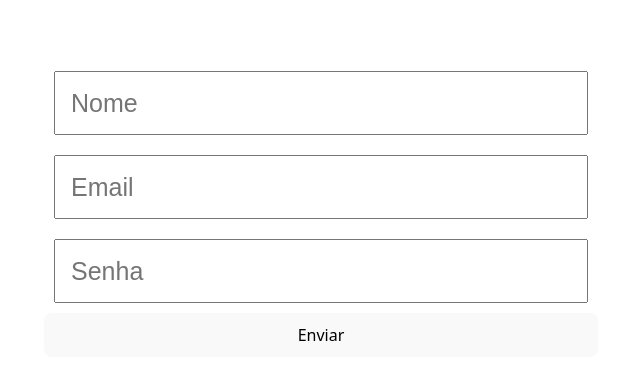
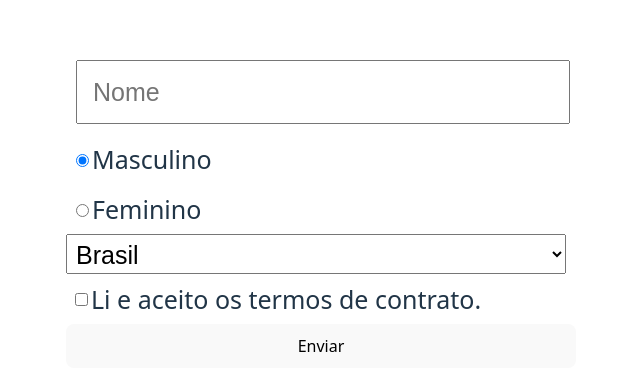
Before and after one commit to CastilhoY/ReactHookFormFundamentos, a React (Vite) app: page / in a window 1280 px wide. Shown: the part 191-582 px from the top of the page, without its empty margins (319-959 px from the left). Built offline with nearby package versions, Linux system fonts and the light colour scheme.

Commit message:
feat: utilizando default values, trabalhando com diferentes inputs

```diff
--- a/src/App.css
+++ b/src/App.css
@@ -10,9 +10,12 @@ form {
   flex-direction: column;
 }
 
-input {
+.inputText {
+  display: flex;
+  align-items: center;
+  justify-content: center;
   height: 30px;
-  width: 500px;
+  max-width: 460px; width: 100%;
   font-size: 25px;
   padding: 15px;
   margin: 10px;
@@ -21,3 +24,12 @@ input {
 p {
   margin: 0;
 }
+
+.radio-group{
+  display: flex;
+  align-items: center;
+  height: 40px;
+  width: 500px;
+  font-size: 25px;
+  padding: 5px;
+}
--- a/src/App.tsx
+++ b/src/App.tsx
@@ -3,8 +3,9 @@ import "./App.css";
 
 interface FormData {
   nome: string;
-  email: string;
-  senha: string;
+  sexo: string;
+  pais: string;
+  termos: boolean;
 }
 
 function App() {
@@ -12,7 +13,14 @@ function App() {
     register,
     handleSubmit,
     formState: { errors },
-  } = useForm<FormData>();
+  } = useForm<FormData>({
+    defaultValues: {
+      nome: "",
+      sexo: "Masculino",
+      pais: "brasil",
+      termos: false,
+    }
+  });
 
   const enviarDados = (data: FormData) => {
     console.log(data);
@@ -24,35 +32,41 @@ function App() {
         <input
           type="text"
           placeholder="Nome"
+          className="inputText"
           {...register("nome", { required: "O nome é Obrigatório" })}
         />
-        {errors.nome && <p style={{color: "red"}}>{errors.nome.message}</p>}
+        {errors.nome && <p style={{ color: "red" }}>{errors.nome.message}</p>}
 
-        <input
-          type="email"
-          placeholder="Email"
-          {...register("email", {
-            required: "O email é Obrigatório",
-            pattern: {
-              value: /^[^\s@]+@[^\s@]+\.[^\s@]+$/,
-              message: "Formato de Email Inválido",
-            },
-          })}
-        />
-        {errors.email && <p style={{ color: "red" }}>{errors.email.message}</p>}
+        <div className="radio-group">
+          <input
+            type="radio"
+            id="masculino"
+            {...register("sexo")}
+            value="Masculino"
+          />
+          <label htmlFor="masculino">Masculino</label>
+        </div>
 
-        <input
-          type="password"
-          placeholder="Senha"
-          {...register("senha", {
-            required: "A senha é obrigatória",
-            minLength: {
-              value: 6,
-              message: "Mínimo de 6 Caracteres",
-            },
-          })}
-        />
-        {errors.senha && <p style={{ color: "red" }}>{errors.senha.message}</p>}
+        <div className="radio-group">
+          <input
+            type="radio"
+            id="feminino"
+            {...register("sexo")}
+            value="Feminino"
+          />
+          <label htmlFor="feminino">Feminino</label>
+        </div>
+
+        <select className="radio-group" {...register("pais")}>
+          <option value="brasil">Brasil</option>
+          <option value="portugal">Portugal</option>
+          <option value="espanha">Espanha</option>
+        </select>
+
+        <div className="radio-group">
+          <input type="checkbox" id="termo" {...register("termos")} />
+          <label htmlFor="termo">Li e aceito os termos de contrato.</label>
+        </div>
 
         <button type="submit">Enviar</button>
       </form>
```
